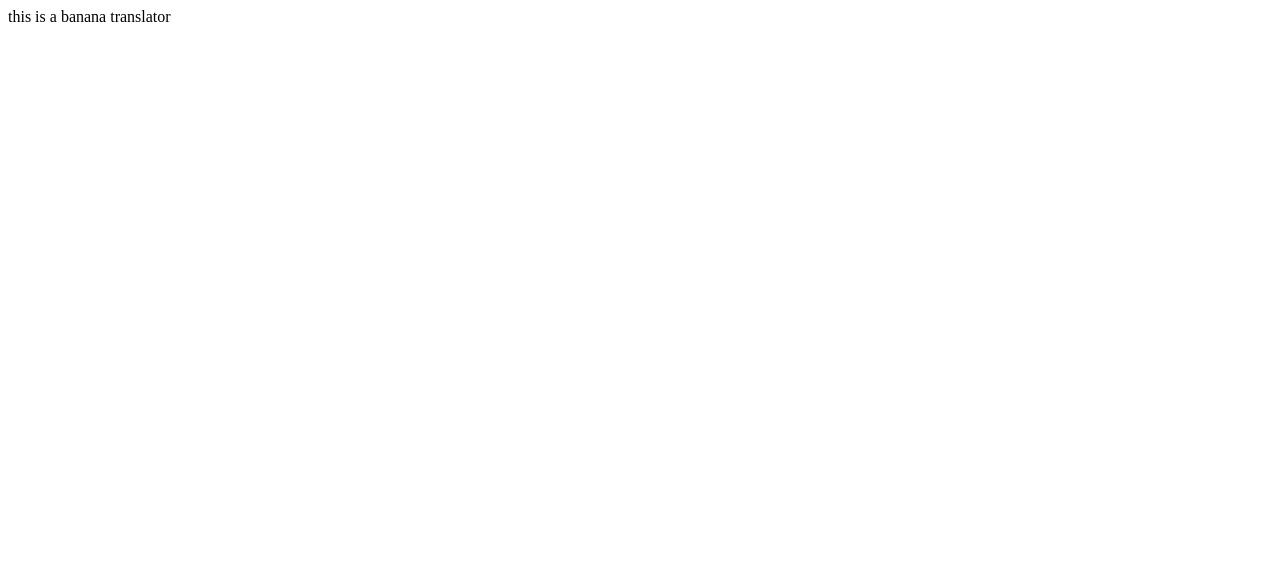
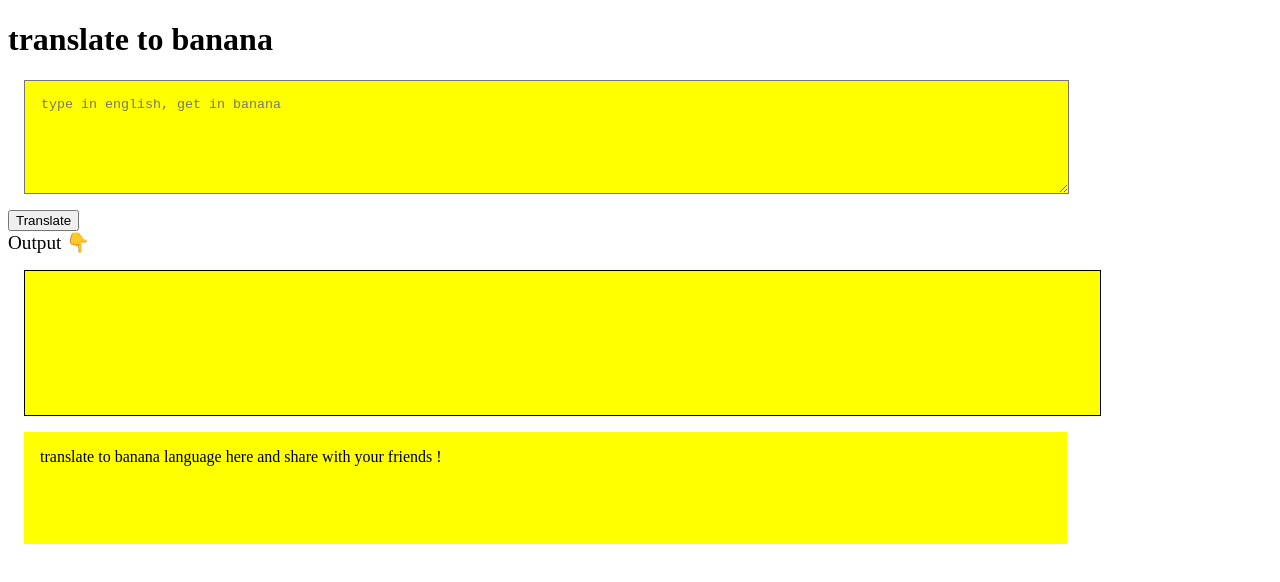
Before and after one commit to vaishnavipullakhandam/banana-app, a plain HTML site: page index.html in a window 1280 px wide. Drawn offline with Linux system fonts and the light colour scheme.

Commit message:
initial commit

```diff
--- /dev/null
+++ b/app.js
@@ -0,0 +1,33 @@
+var btnTranslate = document.querySelector("#btn-translate");
+var txtInput = document.querySelector("#txt-input");
+var outputDiv = document.querySelector("#output");
+
+// var serverURL = "https://lessonfourapi.tanaypratap.repl.co/translate/yoda.json"
+
+var serverURL = "https://api.funtranslations.com/translate/minion.json"
+
+
+function getTranslationURL(input) {
+    return serverURL + "?" + "text=" + input
+}
+
+function errorHandler(error) {
+    console.log("error occured", error);
+    alert("something wrong with server! try again after some time")
+}
+
+
+function clickHandler() {
+    var inputText = txtInput.value; // taking input
+
+    // calling server for processing
+    fetch(getTranslationURL(inputText))
+        .then(response => response.json())
+        .then(json => {
+            var translatedText = json.contents.translated;
+            outputDiv.innerText = translatedText; // output
+           })
+        .catch(errorHandler)
+};
+
+btnTranslate.addEventListener("click", clickHandler)
--- a/index.html
+++ b/index.html
@@ -1,11 +1,53 @@
 <!DOCTYPE html>
 <html lang="en">
+
 <head>
     <meta charset="UTF-8">
     <meta name="viewport" content="width=device-width, initial-scale=1.0">
-    <title>banana translator</title>
+    <title>banana speak</title>
+    <style>
+        textarea {
+            width: 80%;
+            height: 10vh;
+            display: block;
+            margin: 1rem;
+            padding: 1rem;
+            background-color: yellow;
+        }
+
+        #output {
+            border: 1px solid black;
+            height: 10vh;
+            width: 80%;
+            margin: 1rem;
+            padding: 2rem;
+            background-color: yellow;
+        }
+
+        footer {
+
+            height: 10vh;
+            width: 80%;
+            margin: 1rem;
+            padding: 1rem;
+            background-color: yellow;
+        }
+    </style>
 </head>
+
 <body>
-    this is a banana translator
+    <h1> translate to banana </h1>
+    <textarea id="txt-input"
+        placeholder="type in english, get in banana"></textarea>
+    <button id="btn-translate">Translate</button>
+
+    <div style="font-size: larger;"> Output 👇</div>
+    <div id="output"></div>
+    <script src="app.js" type="text/javascript"></script>
+
+    <footer id="footer">
+        <div> translate to banana language here and share with your friends ! </div>
+    </footer>
 </body>
+
 </html>
```
